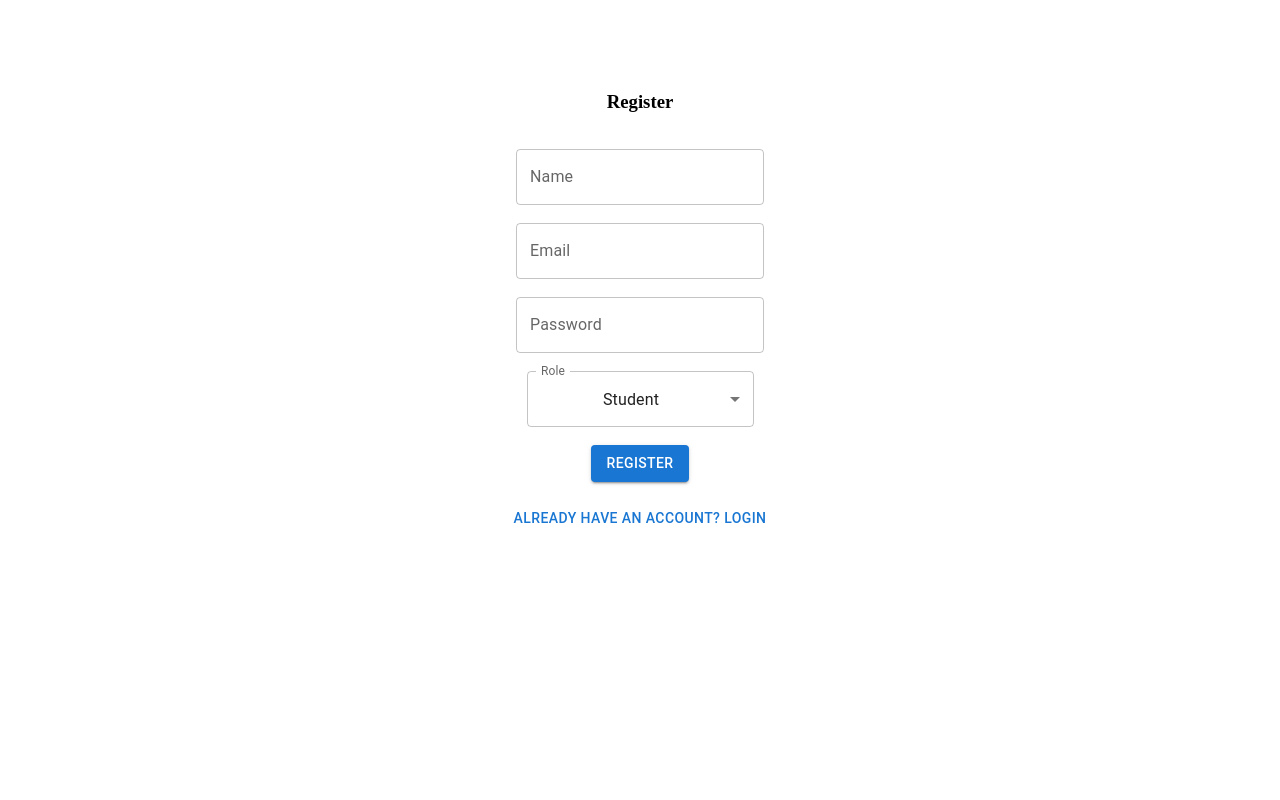
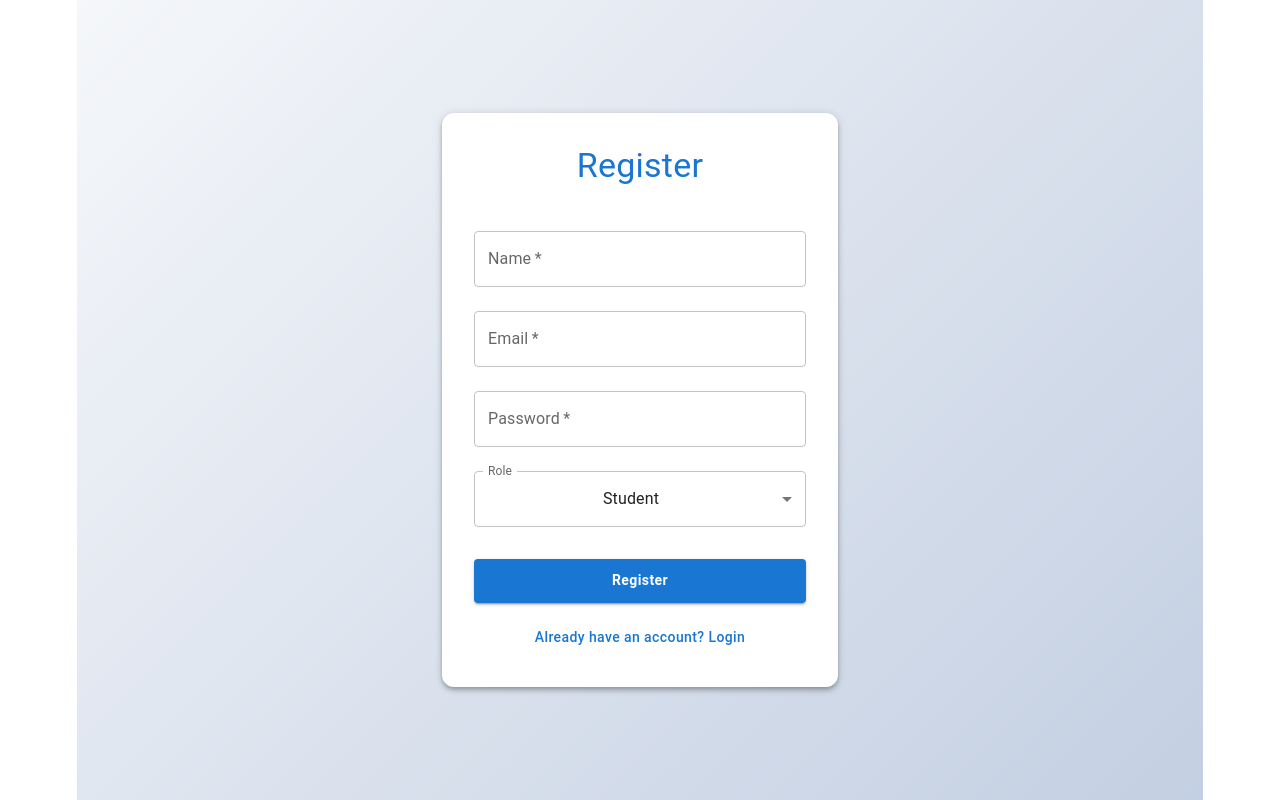
Before and after one commit to adiithy10/project, a React app: page /register in a window 1280 px wide. Built offline with nearby package versions, Linux system fonts and the light colour scheme; the HTML template or start-up script is replaced by a standard one.

Commit message:
Update Register.jsx

```diff
--- a/src/Components/Register.jsx
+++ b/src/Components/Register.jsx
@@ -1,54 +1,56 @@
-import { Button, TextField, MenuItem } from '@mui/material'
-import React, { useState } from 'react'
-import { useNavigate } from 'react-router-dom'
+import React, { useState } from 'react';
+import { Button, TextField, MenuItem, Container, Paper, Typography, Box } from '@mui/material';
+import { useNavigate } from 'react-router-dom';
+import axios from 'axios';
 
 const Register = () => {
-  let navigate = useNavigate()
+  const navigate = useNavigate();
+  const [form, setForm] = useState({ name: '', email: '', password: '', role: 'student' });
 
-  const [form, setForm] = useState({
-    name: '',
-    email: '',
-    password: '',
-    role: 'student'
-  })
+  const valueUpdate = (e) => {
+    setForm({ ...form, [e.target.name]: e.target.value });
+  };
 
-  let valueUpdate = (e) => {
-    setForm({ ...form, [e.target.name]: e.target.value })
-  }
+  const submitInfo = (e) => {
+    e.preventDefault();
 
-  let submitInfo = () => {
-    console.log('Register form data:', form)
-    navigate('/login')
-  }
+    axios.post('http://localhost:4000/api/auth/register', form)
+      .then((res) => {
+        alert("Registration Successful ");
+        navigate('/Login');
+      })
+      .catch((err) => {
+        console.error(err);
+        alert(err.response?.data?.message || "Registration Failed ");
+      });
+  };
 
   return (
-    <div>
-      <br /><br /><br /><br />
-      <h3>Register</h3>
-      <br />
+    <Box sx={{ minHeight: '100vh', display: 'flex', alignItems: 'center', background: 'linear-gradient(135deg, #f5f7fa 0%, #c3cfe2 100%)' }}>
+      <Container maxWidth="xs">
+        <Paper elevation={4} sx={{ p: 4, borderRadius: 3, display: 'flex', flexDirection: 'column', alignItems: 'center' }}>
+          <Typography variant="h4" fontWeight="bold" color="primary" gutterBottom>
+            Register
+          </Typography>
+          <Box component="form" onSubmit={submitInfo} sx={{ width: '100%', mt: 2 }}>
+            <TextField fullWidth label="Name" name="name" variant='outlined' margin="normal" value={form.name} onChange={valueUpdate} required />
+            <TextField fullWidth label="Email" name="email" variant='outlined' margin="normal" value={form.email} onChange={valueUpdate} required />
+            <TextField fullWidth label="Password" name="password" type="password" variant='outlined' margin="normal" value={form.password} onChange={valueUpdate} required />
+            <TextField select fullWidth label="Role" name="role" variant='outlined' margin="normal" value={form.role} onChange={valueUpdate}>
+              <MenuItem value="student">Student</MenuItem>
+              <MenuItem value="admin">Admin</MenuItem>
+            </TextField>
+            <Button type="submit" fullWidth variant="contained" color="primary" sx={{ mt: 3, mb: 2, py: 1.2, textTransform: 'none', fontWeight: 'bold' }}>
+              Register
+            </Button>
+            <Button fullWidth variant="text" onClick={() => navigate('/Login')} sx={{ textTransform: 'none' }}>
+              Already have an account? Login
+            </Button>
+          </Box>
+        </Paper>
+      </Container>
+    </Box>
+  );
+};
 
-      <TextField label="Name" variant='outlined'  value={form.name} onChange={valueUpdate} /><br /><br />
-      <TextField label="Email" variant='outlined'  value={form.email} onChange={valueUpdate} /><br /><br />
-      <TextField label="Password" type="password" variant='outlined'  value={form.password} onChange={valueUpdate} /><br /><br />
-
-      <TextField
-        select
-        label="Role"
-        variant='outlined'
-        value={form.role}
-        onChange={valueUpdate}
-        style={{ width: 227 }}
-      >
-        <MenuItem value="student">Student</MenuItem>
-        <MenuItem value="admin">Admin</MenuItem>
-      </TextField>
-      <br /><br />
-
-      <Button variant="contained" onClick={submitInfo}>Register</Button>
-      <br /><br />
-      <Button variant="text" onClick={() => navigate('/login')}>Already have an account? Login</Button>
-    </div>
-  )
-}
-
-export default Register
+export default Register;
```
